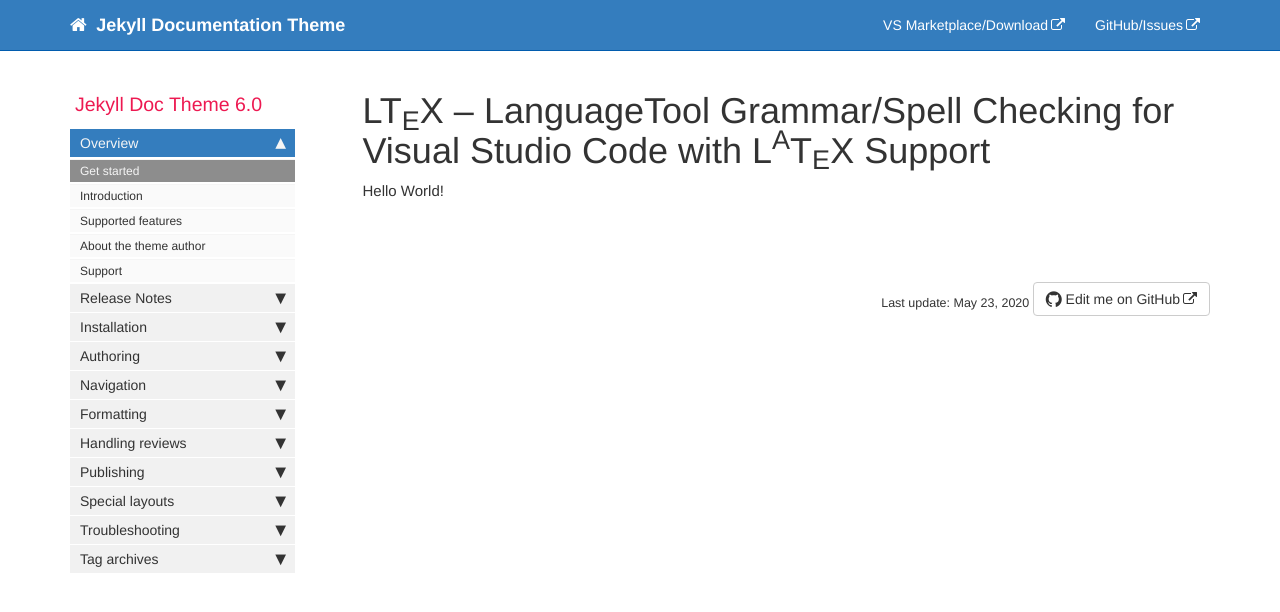
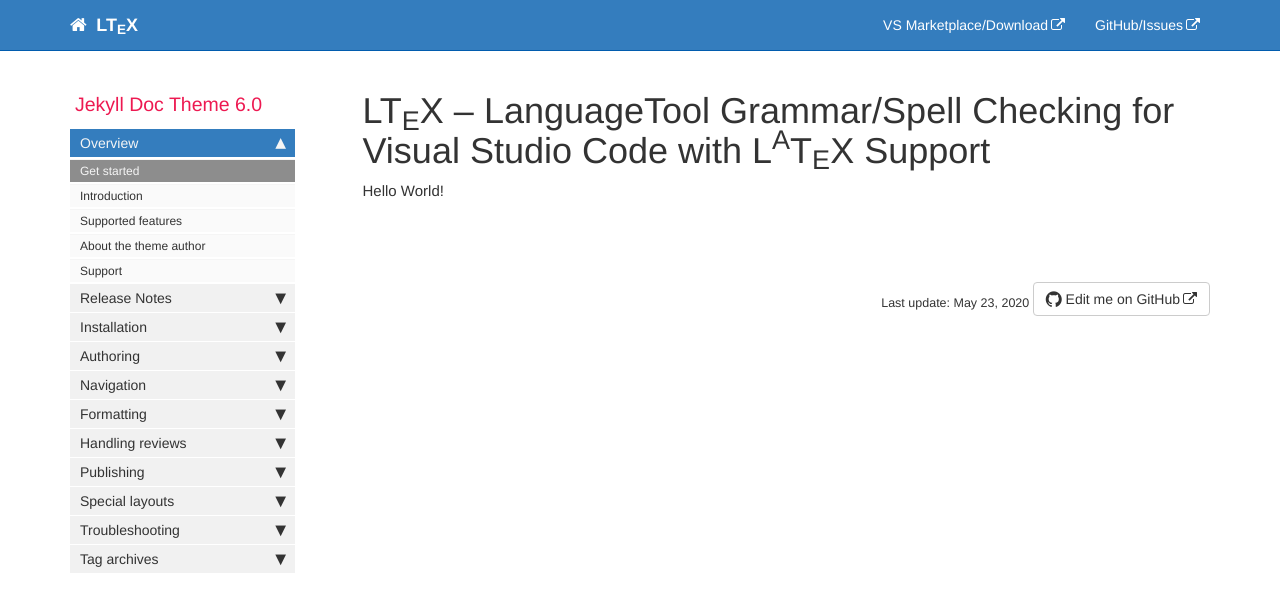
Before and after one commit to valentjn/vscode-ltex, a Jekyll site: the page built from pages/index.md, in a window 1280 px wide. Shown: the top 612 px of the page. Built offline with Jekyll 4.4.1, drawn with Linux system fonts in a browser that asks for light colours; comment, search, counter and statistics services are not loaded.

Commit message:
Set site title and topnav title

```diff
--- a/_config.yml
+++ b/_config.yml
@@ -3,10 +3,10 @@
 output: web
 # this property is useful for conditional filtering of content that is separate from the PDF.
 
-topnav_title: Jekyll Documentation Theme
+topnav_title: LT<sub>E</sub>X
 # this appears on the top navigation bar next to the home button
 
-site_title: Jekyll theme for documentation
+site_title: LTeX
 # this appears in the html browser tab for the site title (seen mostly by search engines, not users)
 
 company_name: Your company
```
